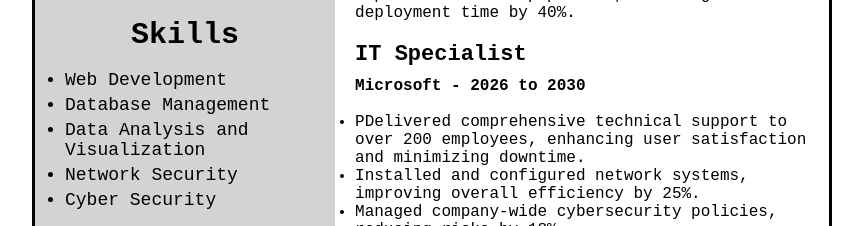
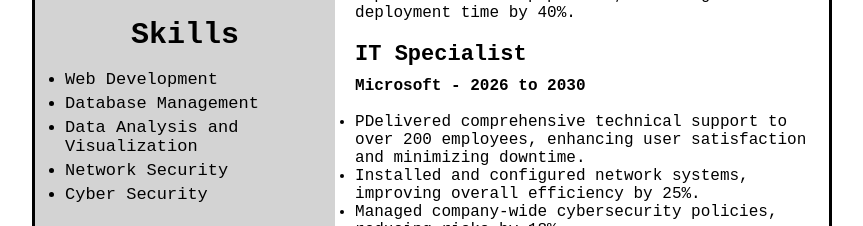
Before and after one commit to kyledavidd/resume, a React (Create React App) app: page / in a window 1280 px wide. Shown: the part 726-952 px from the top of the page, without its empty margins (208-1071 px from the left). Built offline with nearby package versions, Linux system fonts and the light colour scheme.

Commit message:
Update App.css

```diff
--- a/src/App.css
+++ b/src/App.css
@@ -142,7 +142,7 @@ a {
 }
 
 .Skills ul {
-  font-size: 18px;
+  font-size: 17px;
 }
 
 .Header h1{
```
